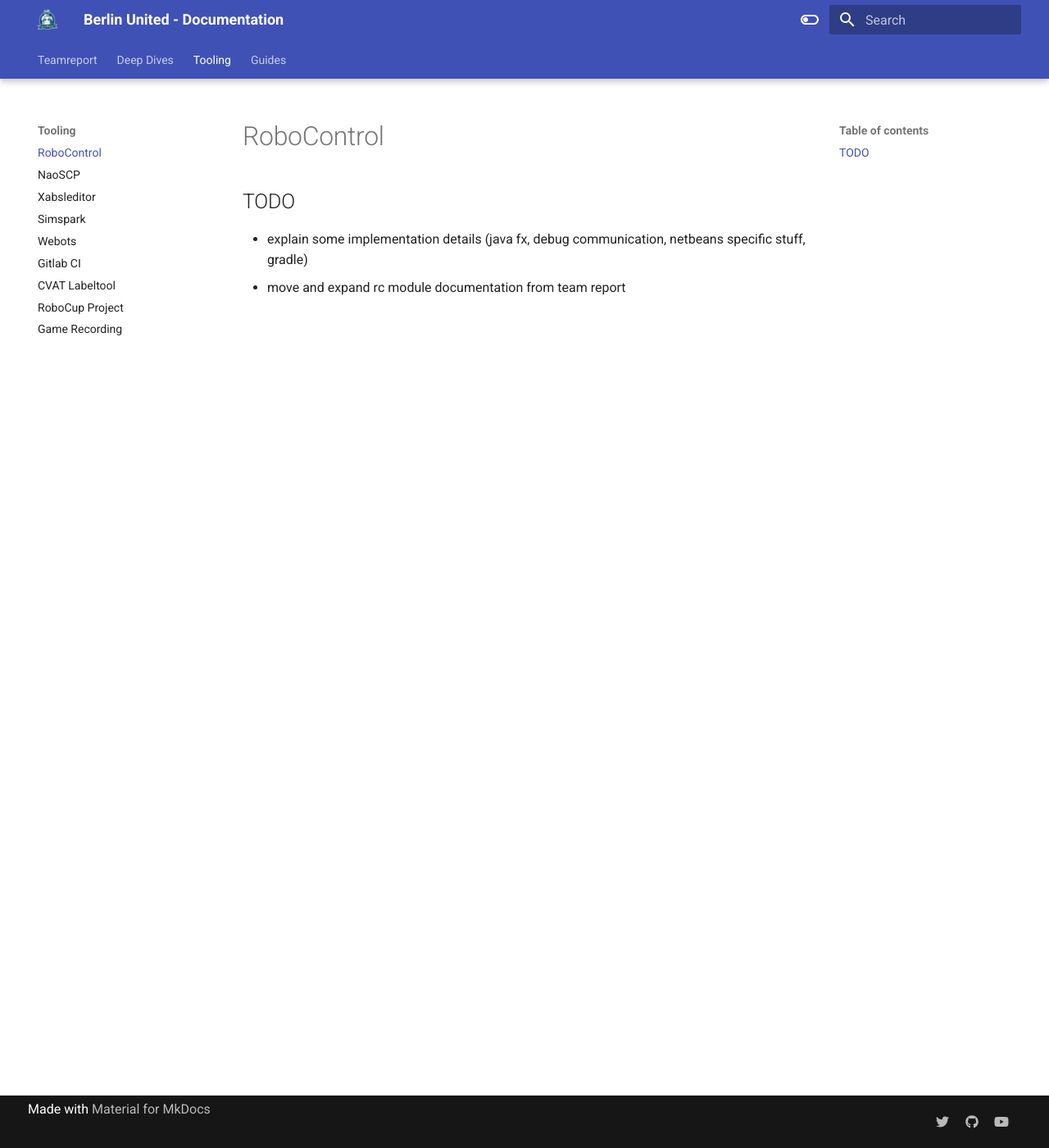
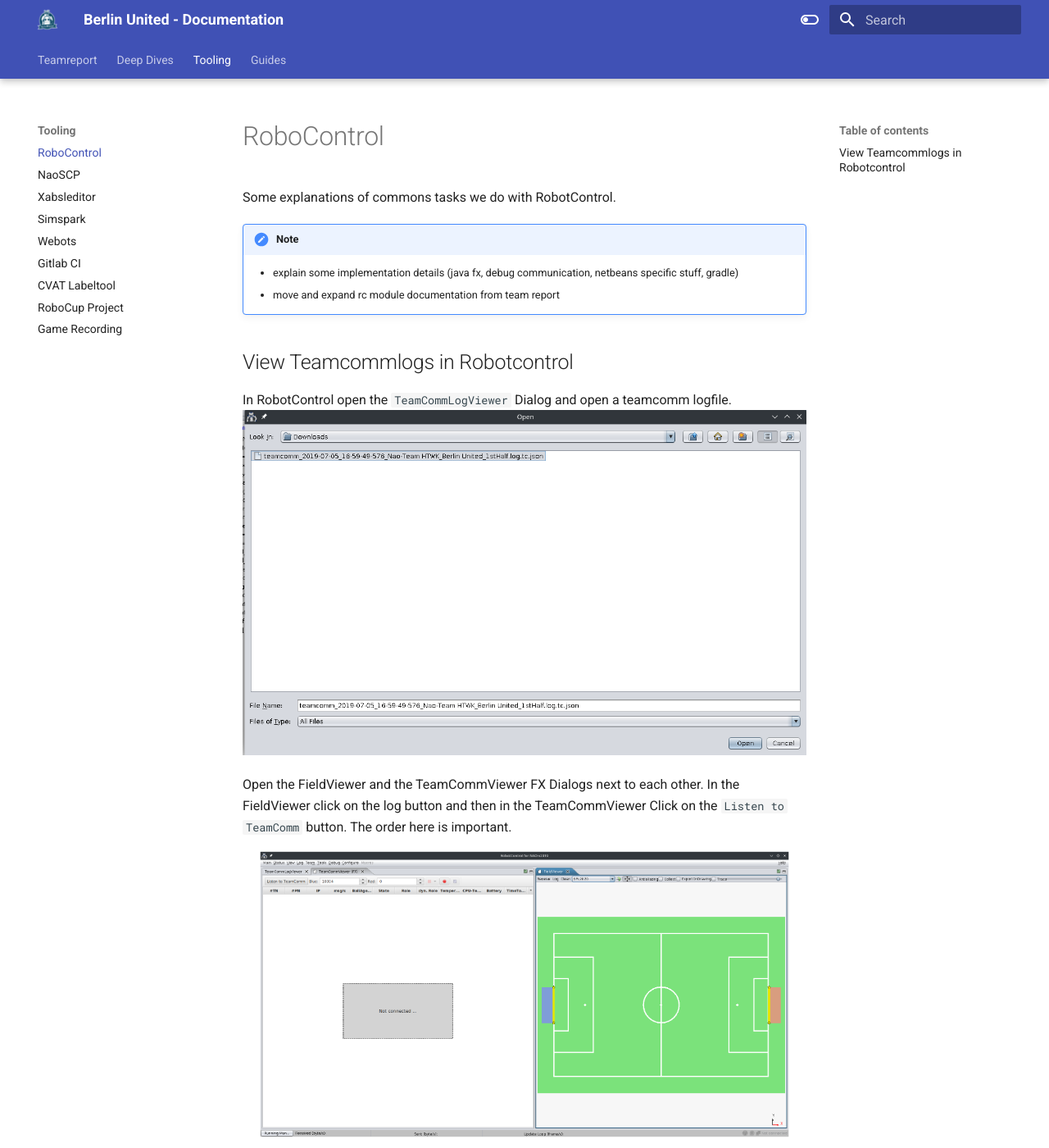
Before and after one commit to BerlinUnited/berlinunited.github.io, an MkDocs documentation site: the page built from docs/naoth_tools/rc.md, in a window 1280 px wide and 1400 px high. Shown: the whole window at 82% size. Built offline with MkDocs 1.6.1 and Material for MkDocs 9.7.7, drawn with Linux system fonts in a browser that asks for light colours; some of the changed text lies outside the part shown.

Commit message:
added docu for viewing teamcomm logs

```diff
--- a/docs/naoth_tools/rc.md
+++ b/docs/naoth_tools/rc.md
@@ -1,5 +1,17 @@
 # RoboControl
+Some explanations of commons tasks we do with RobotControl.
+!!! note
+    - explain some implementation details (java fx, debug communication, netbeans specific stuff, gradle)
+    - move and expand rc module documentation from team report
 
-## TODO
-- explain some implementation details (java fx, debug communication, netbeans specific stuff, gradle)
-- move and expand rc module documentation from team report
+## View Teamcommlogs in Robotcontrol
+In RobotControl open the `TeamCommLogViewer` Dialog and open a teamcomm logfile.
+![Open a teamcomm log file](../img/screenshot_open_teamcommlog.png)
+
+Open the FieldViewer and the TeamCommViewer FX Dialogs next to each other. In the FieldViewer click on the log button and then
+in the TeamCommViewer Click on the `Listen to TeamComm` button. The order here is important.
+![SetupFieldViewer](../img/screenshot_teamcomm_fieldviewer.png)
+Switch back to the `TeamCommLogViewer` and click on the play button. You then see the message content of the current
+message on the left and on the right you can see the robots positions on the field. Note that those positions are as the robots
+report it. So they show localization errors.
+![Open a teamcomm log file](../img/screenshot_play_teamcomm.png)
```
Also changed, not shown: docs/img/screenshot_open_teamcommlog.png (added), docs/img/screenshot_play_teamcomm.png (added), docs/img/screenshot_teamcomm_fieldviewer.png (added).
